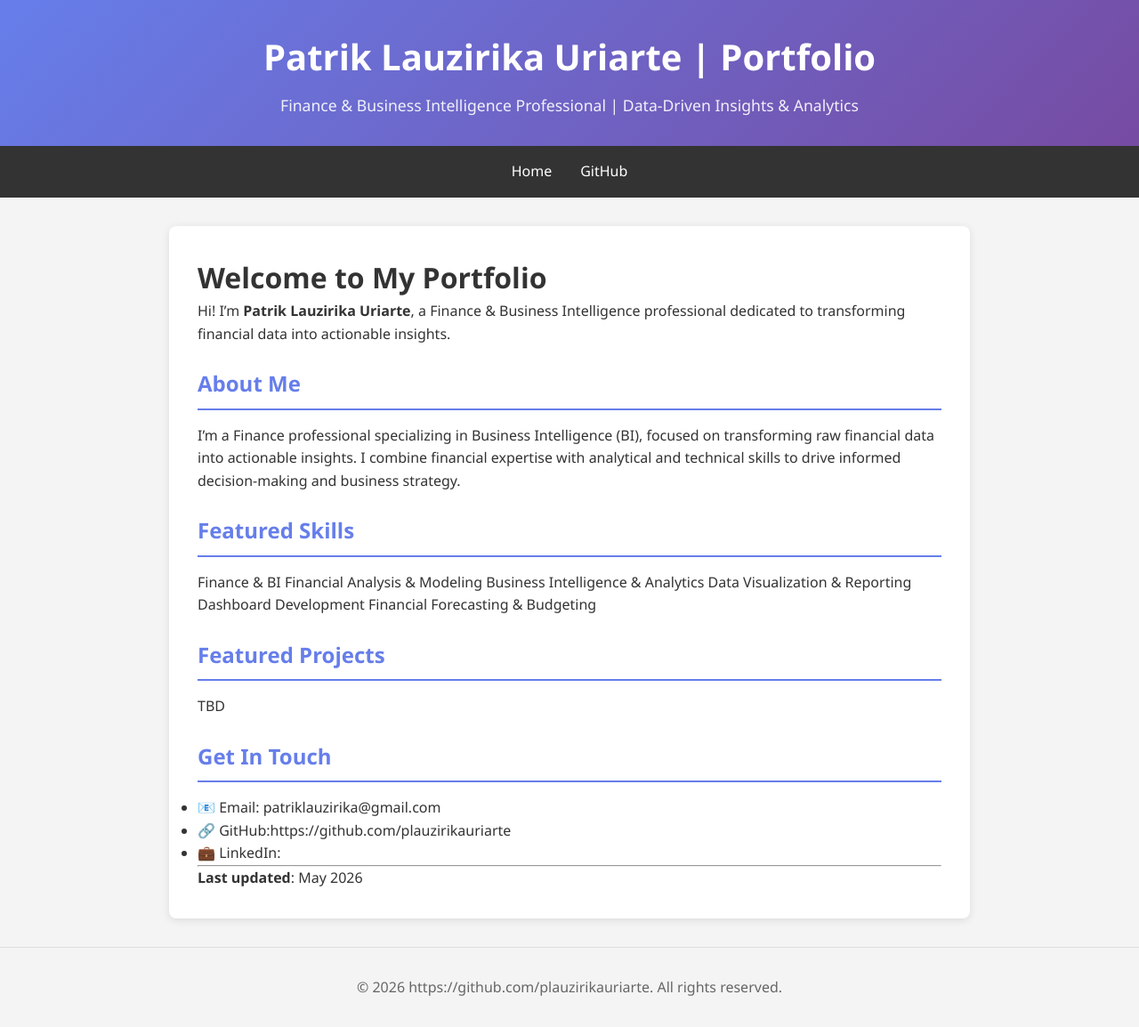
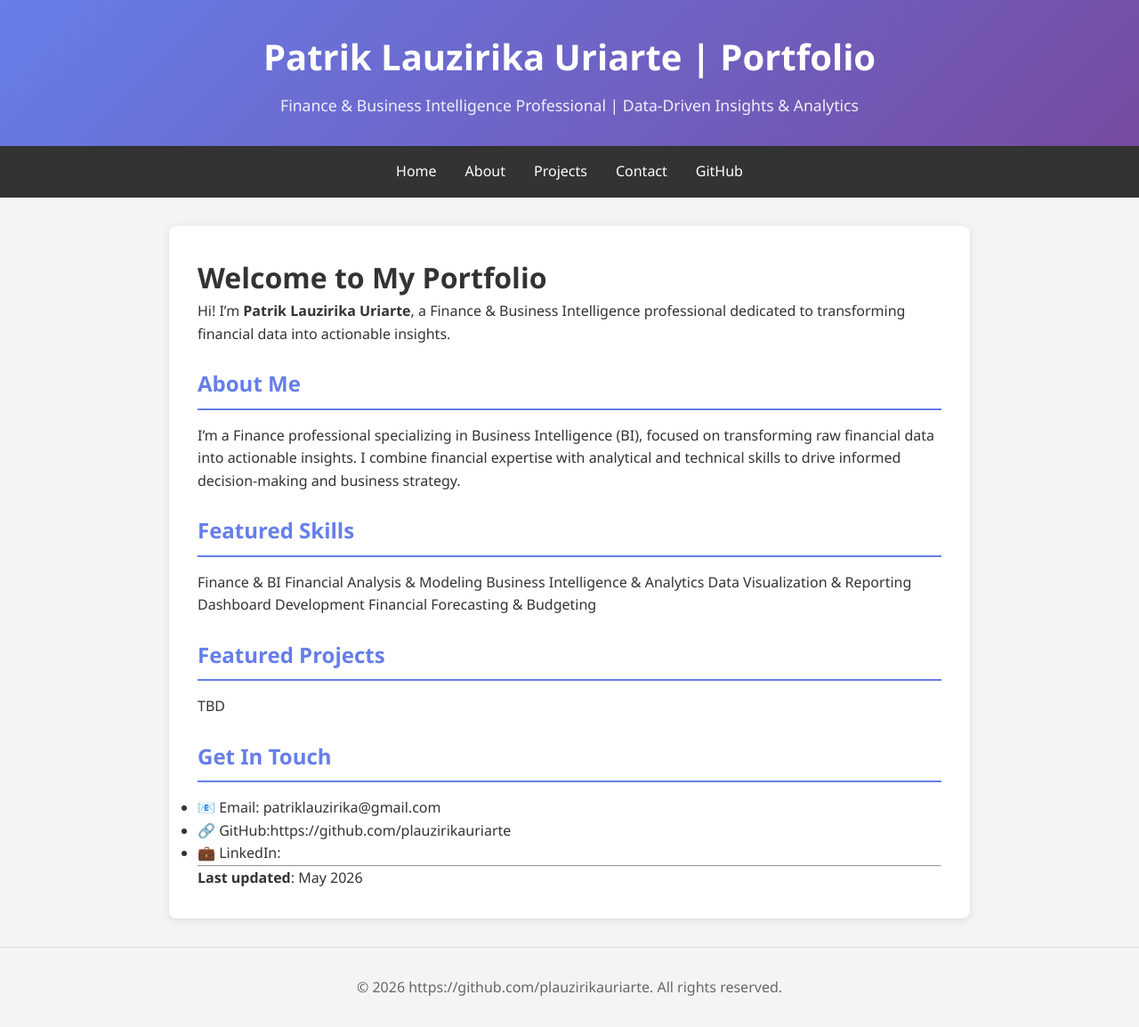
Before and after one commit to patriklauzirika-glitch/patriklauzirika.github.io, a Jekyll site: the page built from index.md, in a window 1280 px wide. Shown: the whole page at 89% size. Built offline with Jekyll 4.4.1, drawn with Linux system fonts in a browser that asks for light colours.

Commit message:
Update default.html

```diff
--- a/_layouts/default.html
+++ b/_layouts/default.html
@@ -106,7 +106,10 @@
 
     <nav>
         <a href="/">Home</a>
-        <a href="https://github.com/plauzirikauriarte" target="_blank">GitHub</a>
+        <a href="/about">About</a>
+        <a href="/projects">Projects</a>
+        <a href="/contact">Contact</a>
+        <a href="https://github.com/patriklauzirika">GitHub</a>
     </nav>
 
     <main>
```
